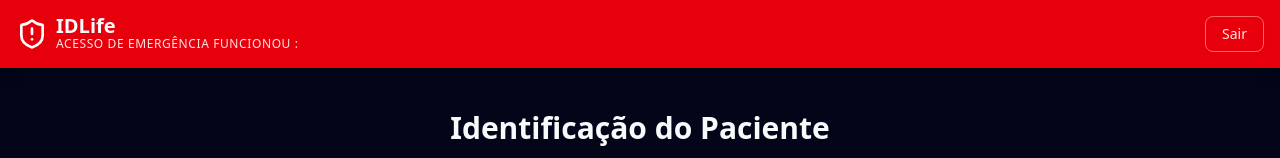
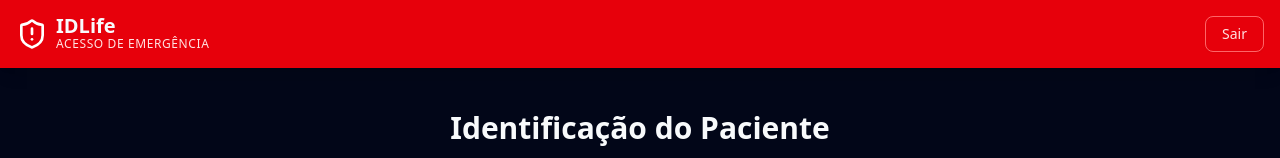
Before and after one commit to MisterJohnsu/monorepo-idlife, a Next.js app in the folder apps/web/: page /responder/dashboard in a window 1280 px wide. Shown: the top 158 px of the page. Built offline with nearby package versions, Linux system fonts and the light colour scheme; no server answers.

Commit message:
fix: update emergency access message to remove patient name display

```diff
--- a/apps/web/src/app/responder/dashboard/page.tsx
+++ b/apps/web/src/app/responder/dashboard/page.tsx
@@ -77,7 +77,7 @@ export default function ResponderPage() {
             <div>
               <h1 className="font-bold text-xl leading-none">IDLife</h1>
               <p className="text-xs text-red-100 font-medium uppercase tracking-wider">
-                Acesso de Emergência FUNCIONOU : {patientData?.patientName}
+                Acesso de Emergência
               </p>
             </div>
           </div>
```
